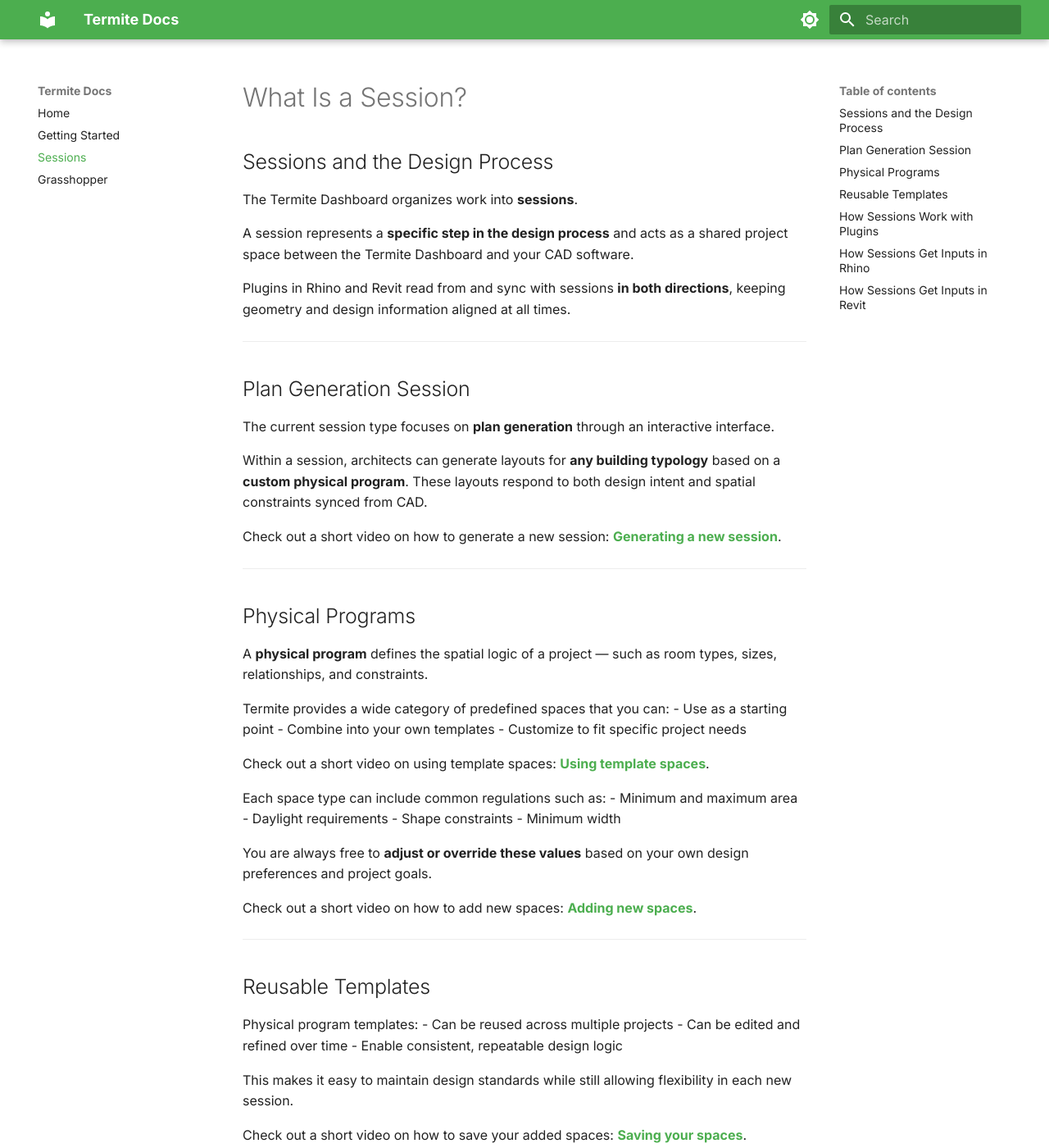
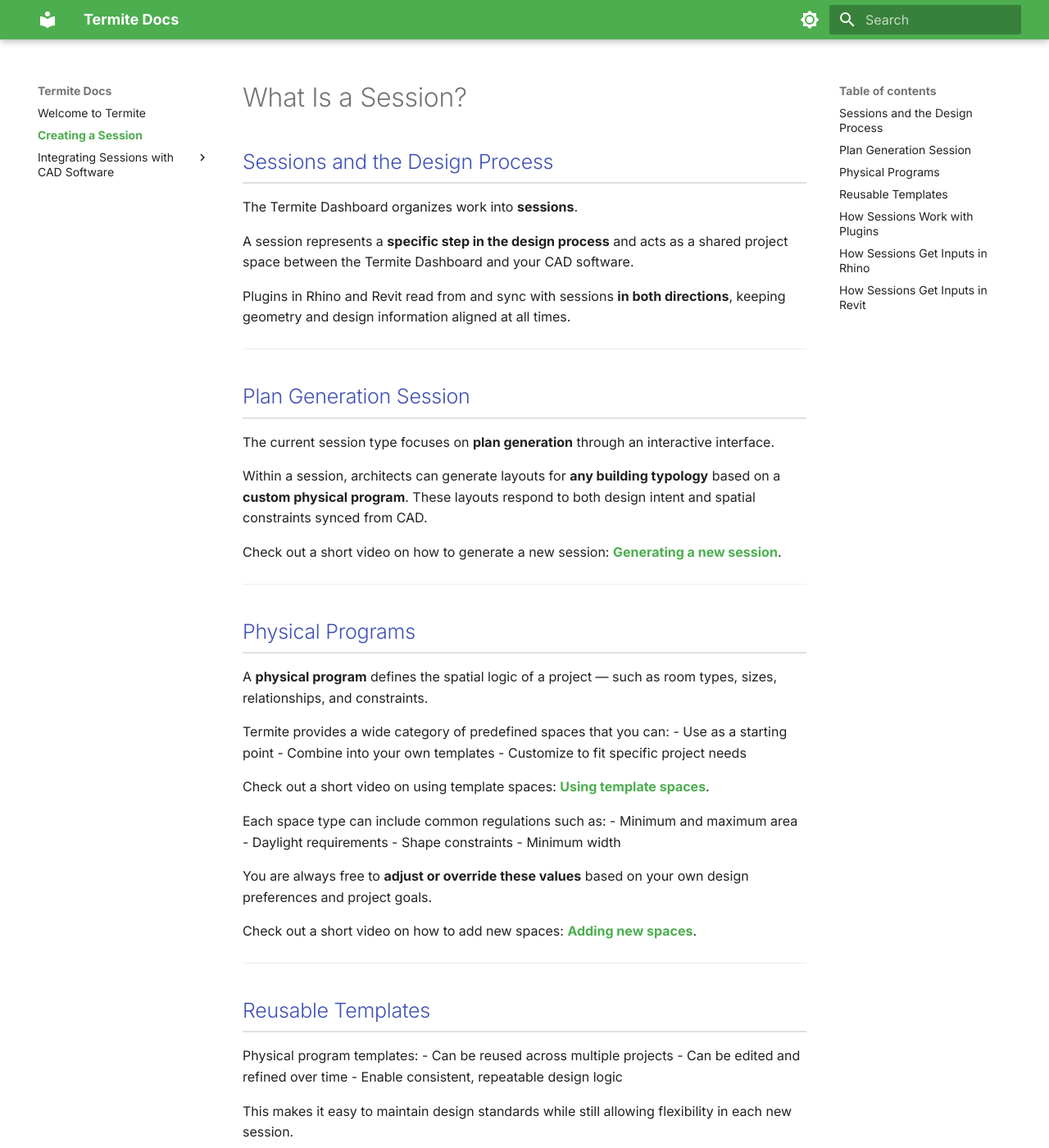
Before and after one commit to Fereshteh7720/Documentation, an MkDocs documentation site: the page built from docs/sessions.md, in a window 1280 px wide and 1400 px high. Shown: the whole window at 82% size. Built offline with MkDocs 1.6.1 and Material for MkDocs 9.7.7, drawn with Linux system fonts in a browser that asks for light colours.

Commit message:
css and nav bar structure updated

```diff
--- /dev/null
+++ b/docs/stylesheets/extra.css
@@ -0,0 +1,53 @@
+/* Main section headings */
+.md-typeset h2 {
+  color: #3f51b5;        /* indigo */
+  border-bottom: 2px solid #e0e0e0;
+  padding-bottom: 0.3em;
+}
+
+/* Sub-section headings */
+.md-typeset h3 {
+  color: #5c6bc0;        /* lighter indigo */
+  margin-top: 1.6em;
+}
+
+/* Sub-sub-section headings */
+.md-typeset h4 {
+  color: #616161;        /* neutral gray */
+  font-weight: 600;
+}
+
+
+/* Top-level nav sections */
+.md-nav__item--section > .md-nav__link {
+  color: var(--md-primary-fg-color);
+  font-weight: 700;
+  font-size: 0.95rem;
+}
+
+.md-nav__item--section {
+  margin-top: 0.8em;
+  padding-top: 0.4em;
+  border-top: 1px solid rgba(0,0,0,0.1);
+}
+
+
+.md-nav__link--active {
+  color: var(--md-accent-fg-color);
+  font-weight: 700;
+}
+
+
+/* Deeper nested items */
+.md-nav__item .md-nav__item .md-nav__item > .md-nav__link {
+  color: var(--md-default-fg-color--light);
+  font-size: 0.8rem;
+}
+
+
+/* First level inside a section */
+.md-nav__item .md-nav__item > .md-nav__link {
+  color: var(--md-default-fg-color);
+  font-weight: 500;
+  font-size: 0.85rem;
+}
--- a/mkdocs.yml
+++ b/mkdocs.yml
@@ -2,10 +2,25 @@ site_name: Termite Docs
 site_url: https://mohammad-h93.github.io/docs-test/
 
 nav:
-  - Home: index.md
-  - Getting Started: getting-started.md
-  - Sessions: sessions.md
-  - Grasshopper: grasshopper.md
+  - Welcome to Termite: welcome.md
+  - Creating a Session: sessions.md
+  - Integrating Sessions with CAD Software:
+      - Rhino:
+          - Sync: 'sync-rhino.md'
+          - Generate: 'generate-rhino.md'
+          - Export: 'export-rhino.md'
+      - Revit:
+          - Sync: 'sync-revit.md'
+          - Generate: 'generate-revit.md'
+          - Export: 'export-revit.md'
+      - Archicad:
+          - Sync: 'sync-archicad.md'
+          - Generate: 'generate-archicad.md'
+          - Export: 'export-archicad.md'
+      - Grasshopper:
+          - Sync: 'sync-grasshopper.md'
+          - Generate: 'generate-grasshopper.md'
+          - Export: 'export-grasshopper.md'
 
 
 theme:
@@ -31,3 +46,6 @@ markdown_extensions:
   - toc:
       permalink: true
       toc_depth: 3
+
+extra_css:
+  - stylesheets/extra.css
```
Also changed, not shown: docs/rhino.md (added, +1 -0 lines), docs/sync-rhino.md (added, +5 -0 lines), docs/export.md (added), docs/generate-rhino.md (added), docs/grasshopper.md (deleted), docs/physical-program.md (added), docs/sessions.md (line endings or trailing spaces), docs/welcome.md (renamed from docs/index.md).
